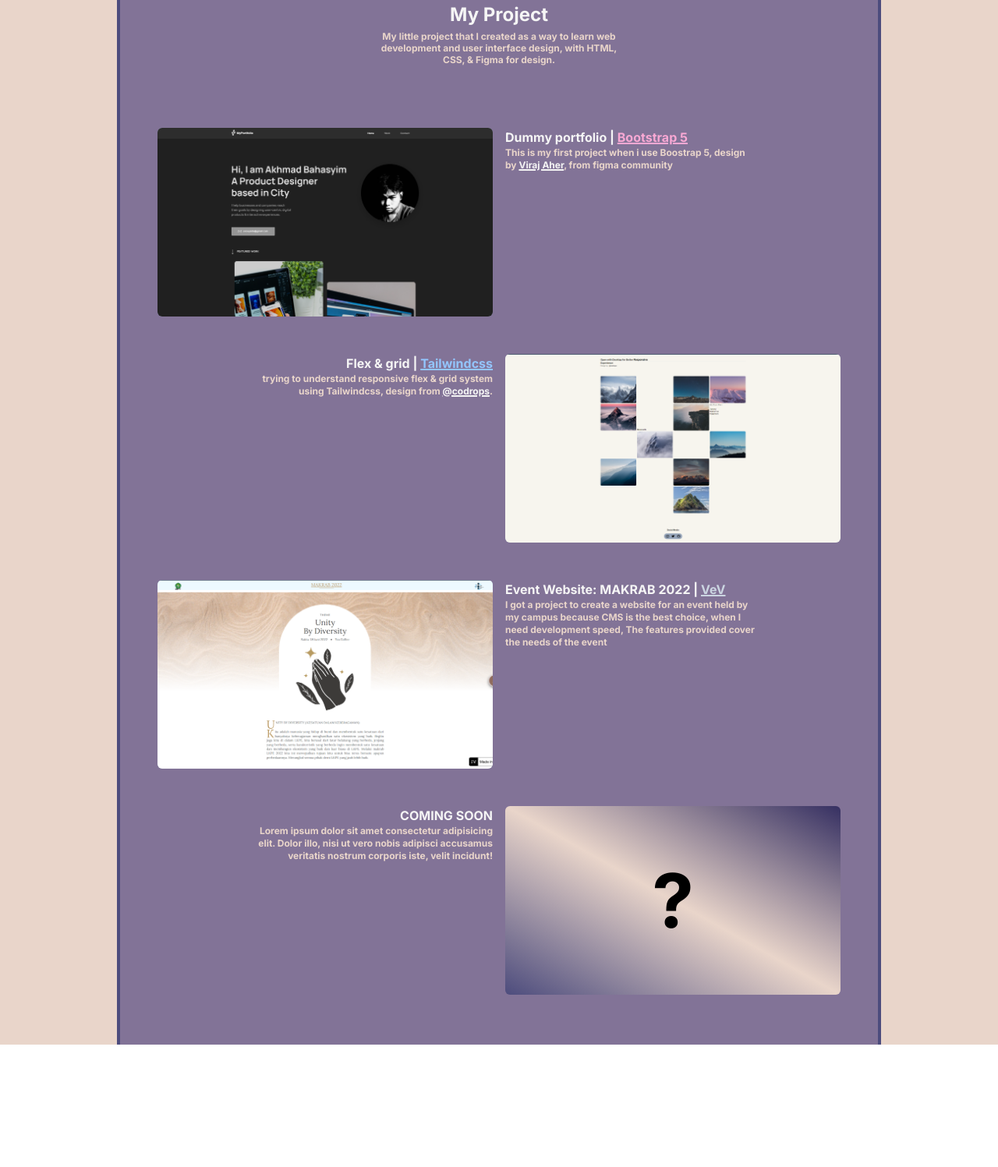
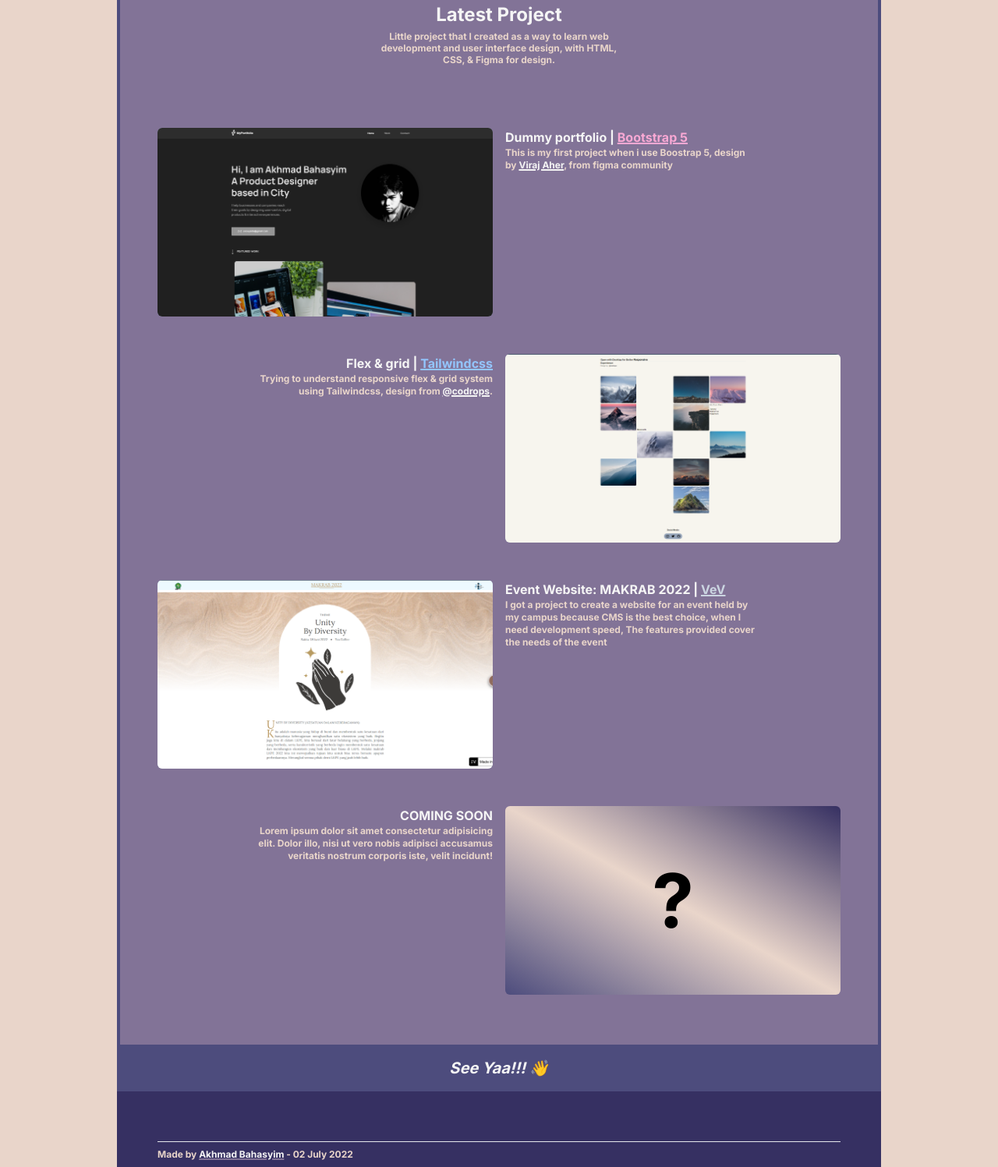
Before and after one commit to Unoxyside/Portfolio-tailwindcss, a website: page index.html in a window 1280 px wide. Shown: the part 1017-2514 px from the top of the page at 78% size. Before the commit the page ends 2357 px from the top, so only its background shows below. Drawn offline with Linux system fonts and the light colour scheme.

Commit message:
update new section : footer

```diff
--- a/index.html
+++ b/index.html
@@ -5,12 +5,13 @@
   <meta charset="UTF-8" />
   <meta http-equiv="X-UA-Compatible" content="IE=edge" />
   <meta name="viewport" content="width=device-width, initial-scale=1.0" />
-  <title>Document</title>
+  <title>Akhmad Bahasyim | Portfolio</title>
   <link rel="stylesheet" href="dist/output.css" />
   <link rel="preconnect" href="https://fonts.googleapis.com" />
   <link rel="preconnect" href="https://fonts.gstatic.com" crossorigin />
   <link href="https://fonts.googleapis.com/css2?family=Anton&family=Inter:wght@400;600;700&display=swap"
     rel="stylesheet" />
+    <link rel="shortcut icon" type="image" href="src/logos/Un102.gif">
   <style>
     * {
       font-family: 'Anton', sans-serif;
@@ -62,7 +63,7 @@
             <!-- image -->
             <div
               class="aspect-square bg-light h-[158px] w-[158px] rounded-full overflow-hidden tablet:h-[237px] tablet:w-[237px]">
-              <img src="src/img/pp hero.png" alt="hero image" />
+              <img src="src/img/pp hero.png" alt="hero image" class="grayscale hover:grayscale-0 drop-shadow-md transition duration-500"/>
             </div>
           </div>
         </div>
@@ -161,6 +162,9 @@
         </div>
       </section>
       <!-- end hero -->
+
+
+      <!--  -->
     </div>
 
     <!-- project -->
@@ -168,8 +172,8 @@
       <section id="my-project">
         <!-- heading -->
         <div class="flex flex-col">
-          <h1 class="text-2xl text-light mx-auto">My Project</h1>
-          <p class="text-primary leading-tight text-center text-xs max-w-xs mx-auto mt-1">My little project that I created as a way to learn web development and user interface design, with HTML, CSS, & Figma for design.</p>
+          <h1 class="text-2xl text-light mx-auto">Latest Project</h1>
+          <p class="text-primary leading-tight text-center text-xs max-w-xs mx-auto mt-1">Little project that I created as a way to learn web development and user interface design, with HTML, CSS, & Figma for design.</p>
         </div>
 
         <!-- content -->
@@ -197,7 +201,7 @@
           <div class="text-light grid-place desktop:col-start-1 desktop:row-start-2 desktop:ml-auto desktop:text-end">
             <h1>Flex & grid | <a href="https://tailwindcss.com/" target="_blank"
                 class="text-blue-300 link-transition">Tailwindcss</a></h1>
-            <p class="text-xs text-primary">trying to understand responsive flex & grid system using Tailwindcss, design
+            <p class="text-xs text-primary">Trying to understand responsive flex & grid system using Tailwindcss, design
               from <a href="https://twitter.com/codrops" target="_blank"
                 class="text-light link-transition">@codrops</a>.</p>
           </div>
@@ -229,8 +233,28 @@
         </div>
       </section>
     </div>
+    <!-- end project -->
 
-    <!-- end project -->
+    <!-- closing -->
+    <div class="bg-accent1 res-container border-x-4 border-accent1 py-4 relative z-50">
+      <section id="closing">
+        <div class="flex text-light ">
+          <h1 class="text-xl italic mx-auto">See Yaa!!! 👋</h1>
+        </div>
+      </section>
+    </div>
+    <!-- closing -->
+
+    <!-- footer -->
+       <div class="bg-accent2 res-container border-x-4 border-accent2 px-12 pt-16 pb-2 relative z-50">
+    <section id="footer">
+      <div class="">
+            <hr>
+        <h1 class="text-primary mt-2 text-xs">Made by <a href="https://www.instagram.com/bhsym1/" class="text-light inline-block underline decoration-secondary link-transition">Akhmad Bahasyim</a> - 02 July 2022</h1>
+      </div>
+    </section>
+       </div>
+    <!-- end footer -->
   </div>
 </body>
 
```
Also changed, not shown: dist/output.css, src/logos/Un102.gif (added).
